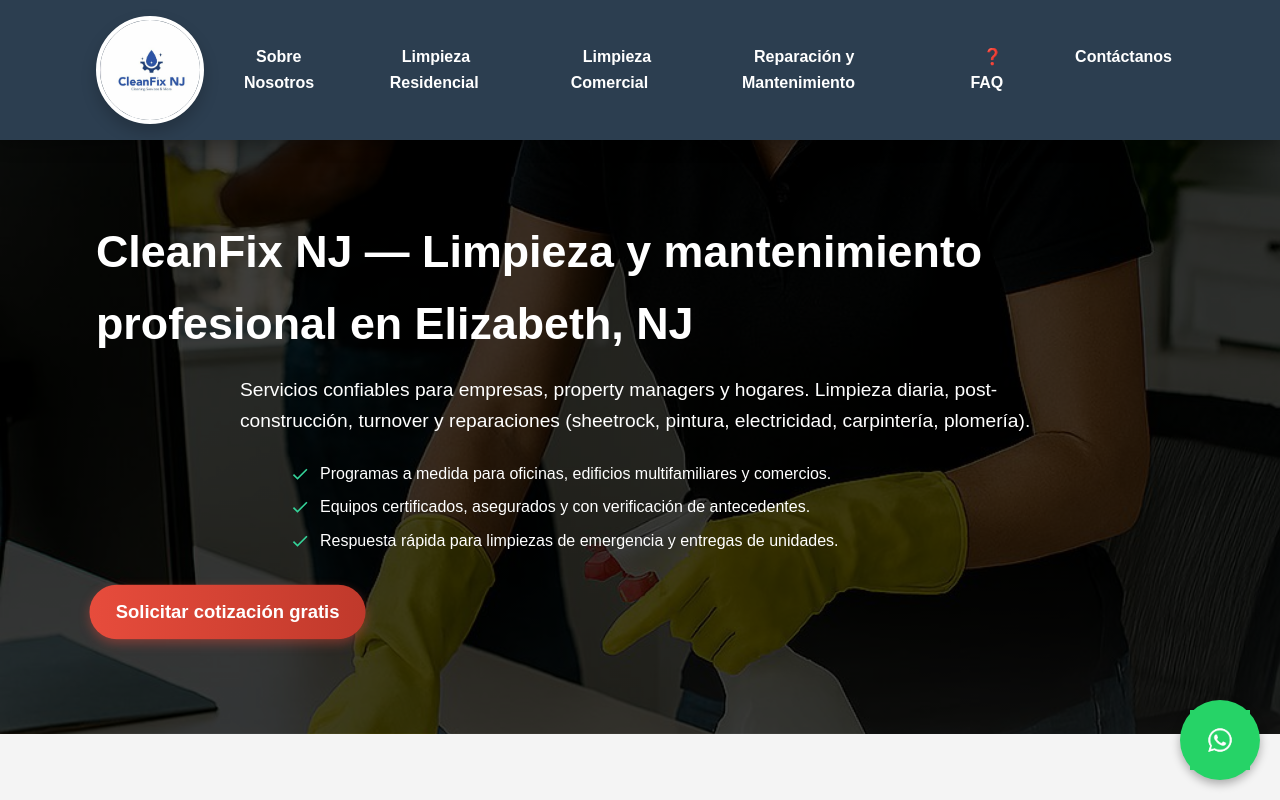
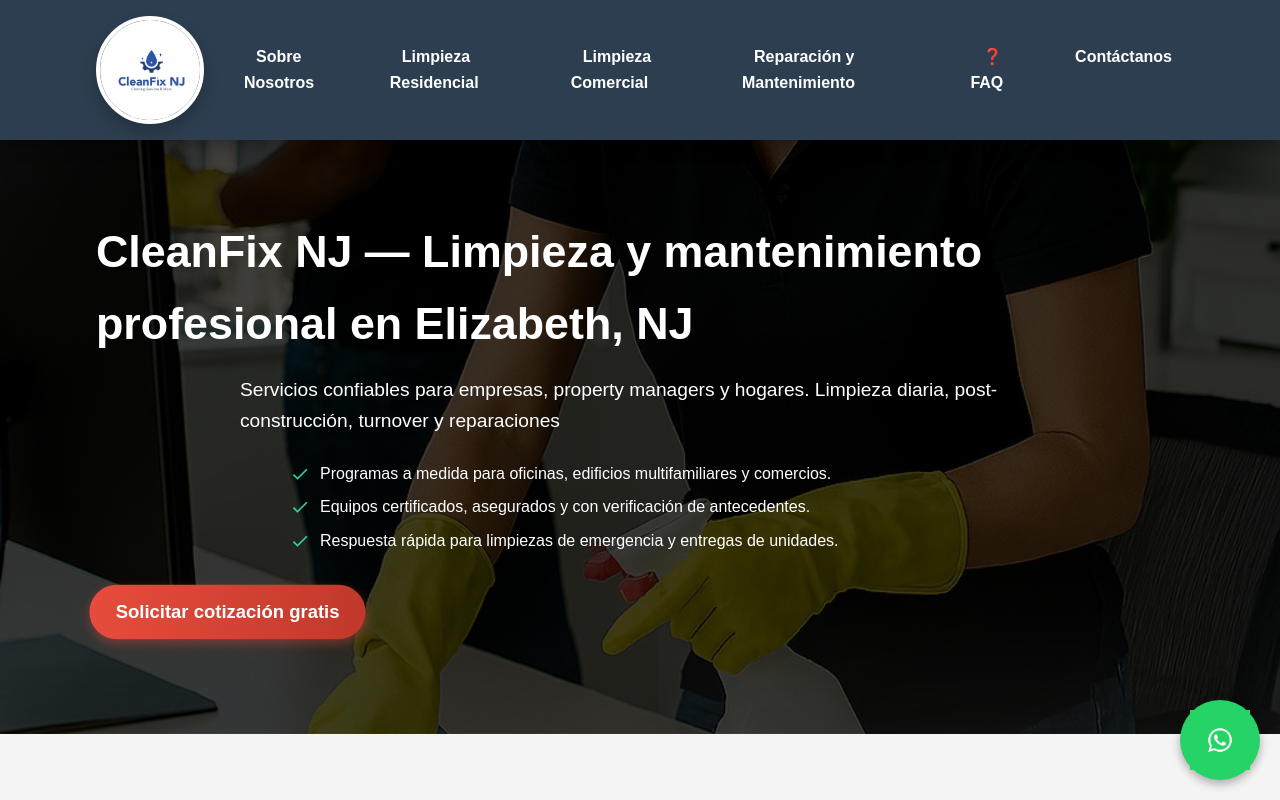
Before and after one commit to innovasoftcustom-creator/Cleanfix2, a plain HTML site: page index.html in a window 1280 px wide. Shown: the top 800 px of the page. Drawn offline with Linux system fonts and the light colour scheme.

Commit message:
Eliminacion

```diff
--- a/index.html
+++ b/index.html
@@ -30,7 +30,7 @@
     <header id="hero">
         <div class="container">
             <h1>CleanFix NJ — Limpieza y mantenimiento profesional en Elizabeth, NJ</h1>
-            <p>Servicios confiables para empresas, property managers y hogares. Limpieza diaria, post-construcción, turnover y reparaciones (sheetrock, pintura, electricidad, carpintería, plomería).</p>
+            <p>Servicios confiables para empresas, property managers y hogares. Limpieza diaria, post-construcción, turnover y reparaciones </p>
             <ul>
                 <li>Programas a medida para oficinas, edificios multifamiliares y comercios.</li>
                 <li>Equipos certificados, asegurados y con verificación de antecedentes.</li>
```
